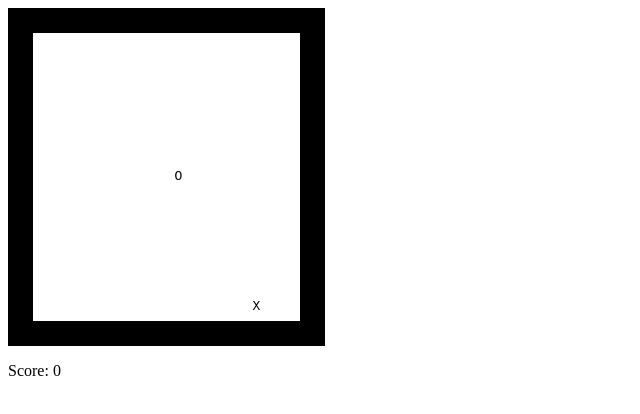
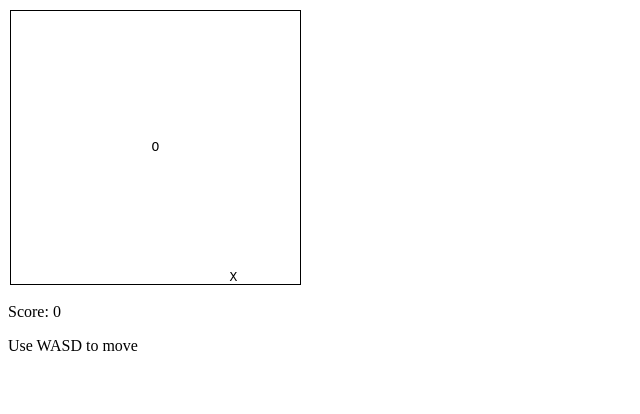
Before and after one commit to Vesalon/text-based-snake, a plain HTML site: page snake.html in a window 1280 px wide. Shown: the whole page, without its empty margins (0-640 px from the left). Drawn offline with Linux system fonts and the light colour scheme.

Commit message:
fix playing field to be a table and fix margins, padding, border, etc

```diff
--- a/snake.html
+++ b/snake.html
@@ -2,23 +2,33 @@
 <html>
     <body onkeydown = move()>
     <head>
-        <title>Real time messing around</title>
+        <title>Snake!</title>
         <style>
             p.small {
-                line-height: 0%;
+                line-height: 100%;
                 font-family: monospace;
                 white-space: pre;
+                margin: 0;
             }
             div {
-                /*display: block;*/
+                background-color: grey;
+                display: block;
                 width: 265px;
                 padding: 1px;
                 border: 25px solid black;
             }
+            td.tdtest {
+                padding: 0px 0px;
+                border-width: 1px;
+                border-collapse: collapse;
+                border-style: solid;
+            }
         </style>
     </head>
 
-    <div >
+    <table>
+    <tr class = "tabletest">
+    <td class = "tdtest">
         <p class ="small" id = "line0">                                     </p>
         <p class ="small" id = "line1">                                     </p>
         <p class ="small" id = "line2">                                     </p>
@@ -40,9 +50,12 @@
         <p class ="small" id = "line18">                                     </p>
         <p class ="small" id = "line19">                                     </p>
         <p class ="small" id = "line20">                                     </p>
-    </div>
+    </td>
+    </tr>
+    </table>
 
     <p id = "score"></p>
+    <p>Use WASD to move</p>
 
     <script src="game.js"></script>
 
```
